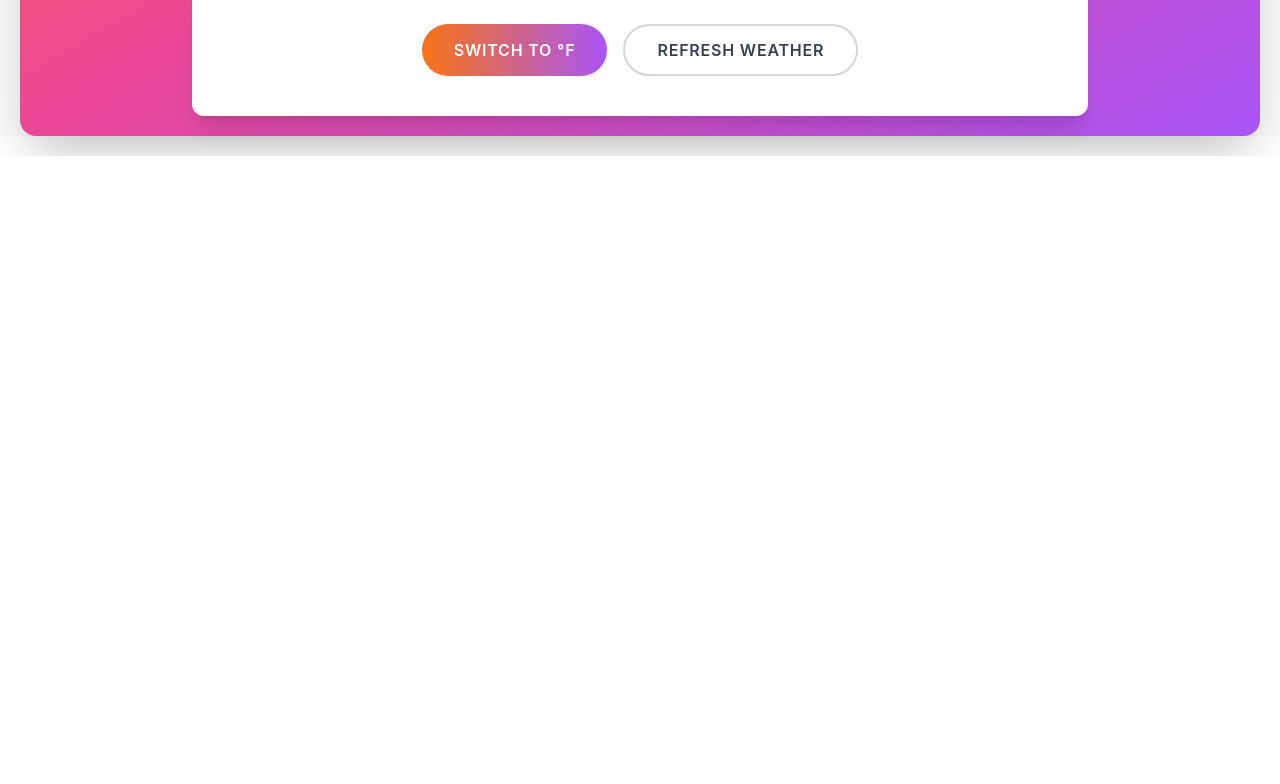
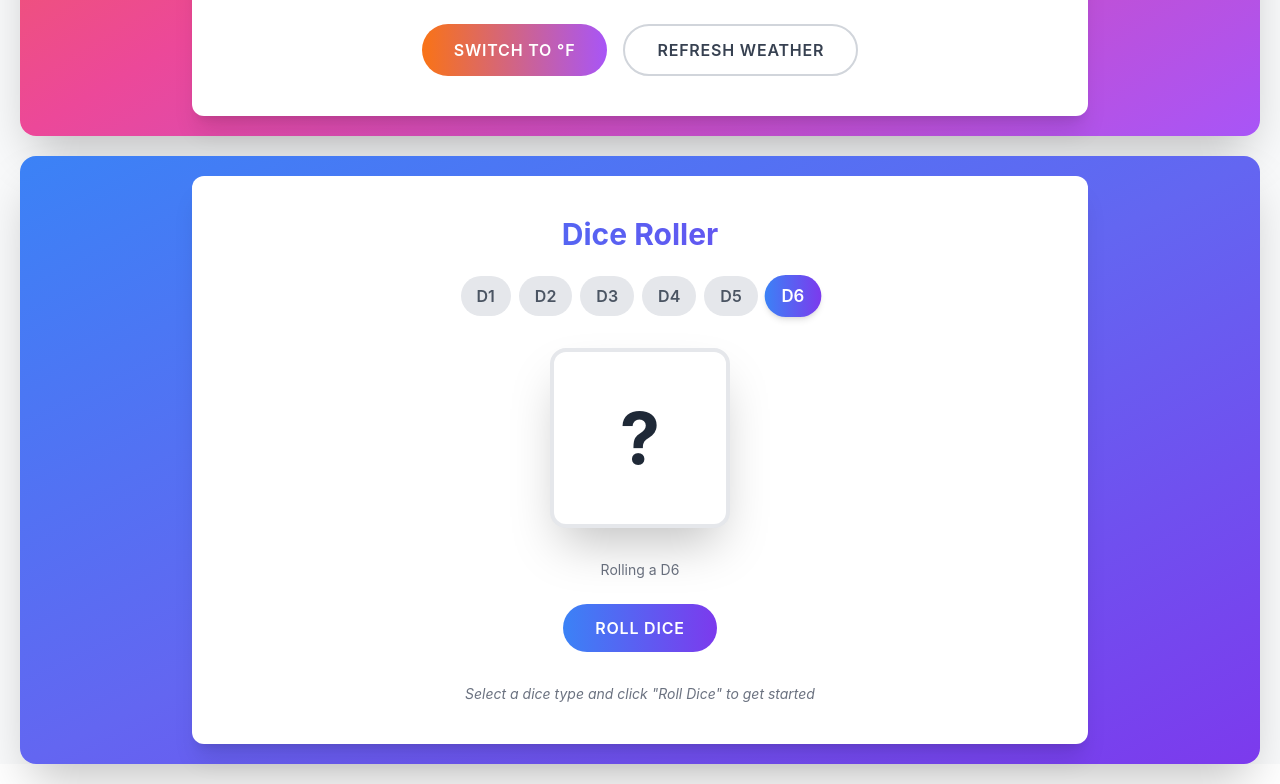
Before and after one commit to junaid-ash4275/dummy, a React (Create React App) app: page / in a window 1280 px wide. Shown: the part 2812-3596 px from the top of the page. Before the commit the page ends 2968 px from the top, so only its background shows below. Built offline with nearby package versions, Linux system fonts and the light colour scheme.

Commit message:
feat: add DiceRoller component to main App layout

```diff
--- a/src/App.js
+++ b/src/App.js
@@ -3,6 +3,7 @@ import ColorPalette from './components/ColorPalette';
 import PomodoroTimer from './components/PomodoroTimer';
 import TaskList from './components/TaskList';
 import WeatherDashboard from './components/WeatherDashboard';
+import DiceRoller from './components/DiceRoller';
 
 function App() {
   return (
@@ -12,6 +13,7 @@ function App() {
       <PomodoroTimer />
       <TaskList />
       <WeatherDashboard />
+      <DiceRoller />
     </div>
   );
 }
--- /dev/null
+++ b/src/components/DiceRoller.js
@@ -0,0 +1,167 @@
+import React, { useState } from 'react';
+
+const DiceRoller = () => {
+  const [currentRoll, setCurrentRoll] = useState(null);
+  const [isRolling, setIsRolling] = useState(false);
+  const [rollHistory, setRollHistory] = useState([]);
+  const [selectedDice, setSelectedDice] = useState(6);
+
+  const diceOptions = [1, 2, 3, 4, 5, 6];
+
+  const rollDice = () => {
+    setIsRolling(true);
+
+    // Animate the roll
+    let counter = 0;
+    const rollInterval = setInterval(() => {
+      setCurrentRoll(Math.floor(Math.random() * selectedDice) + 1);
+      counter++;
+
+      if (counter > 10) {
+        clearInterval(rollInterval);
+        const finalRoll = Math.floor(Math.random() * selectedDice) + 1;
+        setCurrentRoll(finalRoll);
+        setRollHistory(prev => [
+          { dice: selectedDice, result: finalRoll, timestamp: new Date().toLocaleTimeString() },
+          ...prev.slice(0, 4)
+        ]);
+        setIsRolling(false);
+      }
+    }, 100);
+  };
+
+  const clearHistory = () => {
+    setRollHistory([]);
+  };
+
+  // Dice face SVG component
+  const DiceFace = ({ value, size = 6 }) => {
+    const dots = [];
+    const positions = {
+      1: [[50, 50]],
+      2: [[25, 25], [75, 75]],
+      3: [[25, 25], [50, 50], [75, 75]],
+      4: [[25, 25], [75, 25], [25, 75], [75, 75]],
+      5: [[25, 25], [75, 25], [50, 50], [25, 75], [75, 75]],
+      6: [[25, 25], [75, 25], [25, 50], [75, 50], [25, 75], [75, 75]]
+    };
+
+    const dotPositions = positions[value] || positions[1];
+
+    return (
+      <div className={`relative bg-white rounded-2xl shadow-2xl border-4 border-gray-200 ${isRolling ? 'animate-bounce' : ''}`}
+           style={{ width: '180px', height: '180px' }}>
+        <svg viewBox="0 0 100 100" className="w-full h-full p-4">
+          {dotPositions.map((pos, idx) => (
+            <circle
+              key={idx}
+              cx={pos[0]}
+              cy={pos[1]}
+              r="8"
+              className="fill-gray-800"
+            />
+          ))}
+        </svg>
+      </div>
+    );
+  };
+
+  return (
+    <div className="flex justify-center items-center min-h-[400px] p-5 bg-gradient-to-br from-blue-500 via-indigo-500 to-violet-600 rounded-2xl m-5 shadow-2xl">
+      <div className="bg-white p-10 rounded-xl max-w-4xl w-full text-center shadow-xl">
+        <h2 className="text-3xl font-bold text-gray-800 mb-6 bg-gradient-to-r from-blue-500 to-violet-600 bg-clip-text text-transparent">
+          Dice Roller
+        </h2>
+
+        {/* Dice Type Selector */}
+        <div className="flex gap-2 mb-8 justify-center flex-wrap">
+          {diceOptions.map(dice => (
+            <button
+              key={dice}
+              className={`py-2 px-4 rounded-full font-semibold transition-all duration-300 ${
+                selectedDice === dice
+                  ? 'bg-gradient-to-r from-blue-500 to-violet-600 text-white shadow-md transform scale-105'
+                  : 'bg-gray-200 text-gray-600 hover:bg-gray-300'
+              }`}
+              onClick={() => setSelectedDice(dice)}
+              disabled={isRolling}
+            >
+              D{dice}
+            </button>
+          ))}
+        </div>
+
+        {/* Dice Display */}
+        <div className="mb-8 flex justify-center">
+          {currentRoll && currentRoll <= 6 ? (
+            <DiceFace value={currentRoll} size={selectedDice} />
+          ) : (
+            <div className={`relative bg-white rounded-2xl shadow-2xl border-4 border-gray-200 flex items-center justify-center ${isRolling ? 'animate-bounce' : ''}`}
+                 style={{ width: '180px', height: '180px' }}>
+              <div className="text-7xl font-bold text-gray-800">
+                {currentRoll || '?'}
+              </div>
+            </div>
+          )}
+        </div>
+
+        <div className="text-sm text-gray-500 mb-6">
+          Rolling a D{selectedDice}
+        </div>
+
+        {/* Control Buttons */}
+        <div className="flex gap-4 justify-center mb-8">
+          <button
+            className="bg-gradient-to-r from-blue-500 to-violet-600 text-white border-none py-3 px-8 text-base font-semibold rounded-full cursor-pointer transition-all duration-300 uppercase tracking-wider hover:transform hover:-translate-y-0.5 hover:shadow-lg hover:shadow-blue-400/50 active:transform-none disabled:opacity-70 disabled:cursor-not-allowed disabled:transform-none"
+            onClick={rollDice}
+            disabled={isRolling}
+          >
+            {isRolling ? 'Rolling...' : 'Roll Dice'}
+          </button>
+
+          {rollHistory.length > 0 && (
+            <button
+              className="bg-white text-gray-700 border-2 border-gray-300 py-3 px-8 text-base font-semibold rounded-full cursor-pointer transition-all duration-300 uppercase tracking-wider hover:border-gray-400 hover:bg-gray-50 hover:transform hover:-translate-y-0.5 hover:shadow-lg active:transform-none"
+              onClick={clearHistory}
+            >
+              Clear History
+            </button>
+          )}
+        </div>
+
+        {/* Roll History */}
+        {rollHistory.length > 0 && (
+          <div className="bg-gradient-to-r from-blue-50 to-violet-50 p-6 rounded-lg">
+            <h3 className="text-lg font-semibold text-gray-700 mb-4">Recent Rolls</h3>
+            <div className="space-y-2">
+              {rollHistory.map((roll, index) => (
+                <div
+                  key={index}
+                  className="flex justify-between items-center bg-white p-3 rounded-lg shadow-sm"
+                >
+                  <span className="font-mono font-bold text-gray-800">
+                    D{roll.dice}
+                  </span>
+                  <span className="text-2xl font-bold text-blue-600">
+                    {roll.result}
+                  </span>
+                  <span className="text-xs text-gray-500">
+                    {roll.timestamp}
+                  </span>
+                </div>
+              ))}
+            </div>
+          </div>
+        )}
+
+        {!currentRoll && (
+          <p className="text-sm text-gray-500 mt-6 italic">
+            Select a dice type and click "Roll Dice" to get started
+          </p>
+        )}
+      </div>
+    </div>
+  );
+};
+
+export default DiceRoller;
```
